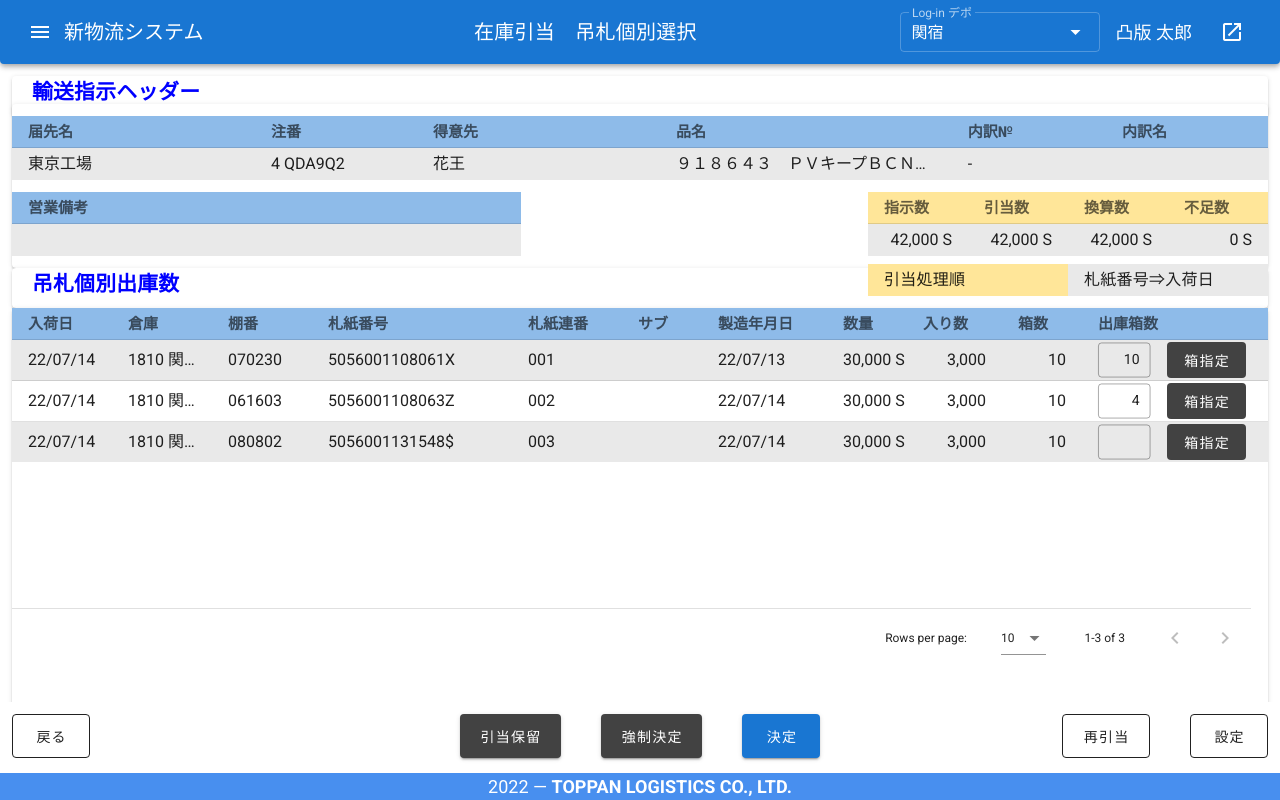
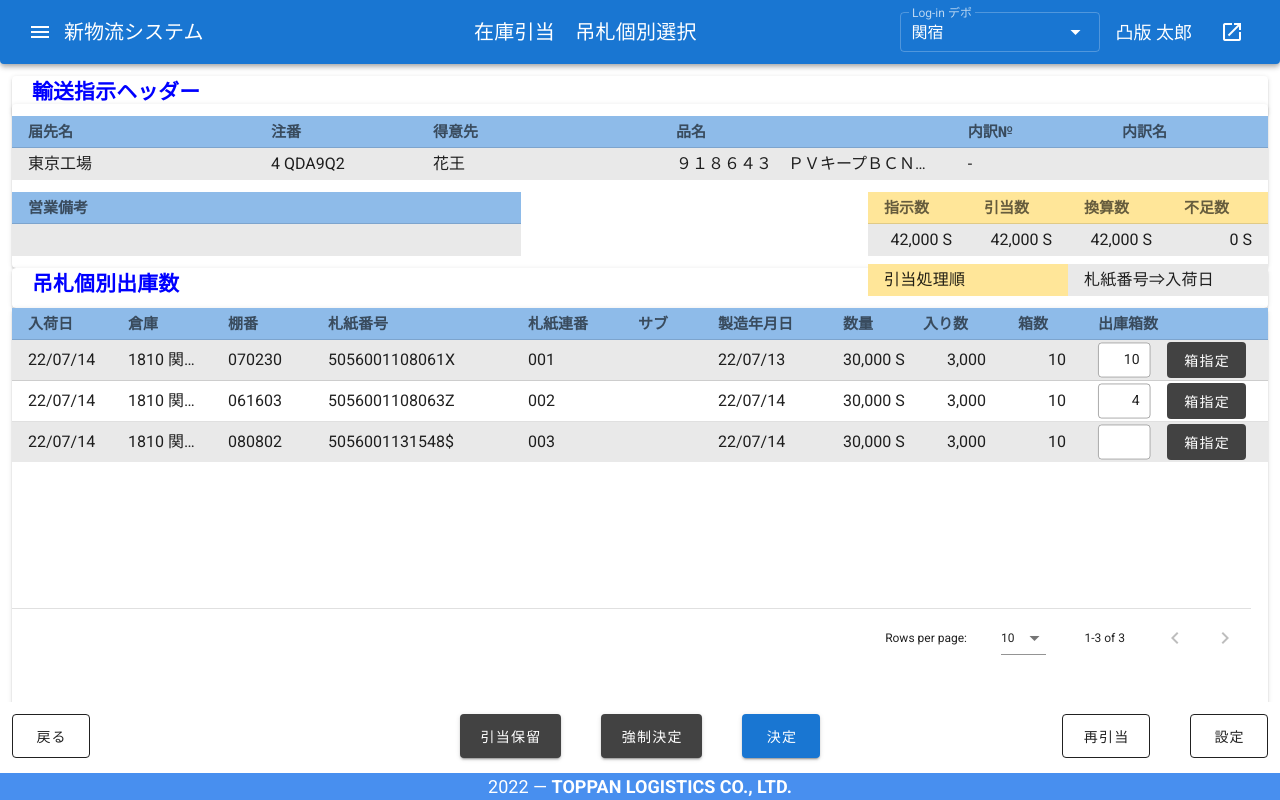
Before and after one commit to ryosuke-tsuji/zaiko_hikiate, a Vue app: page /zaiko_hikiate_kobetsu/1 in a window 1280 px wide. Shown: the top 800 px of the page. Built offline with nearby package versions, Linux system fonts and the light colour scheme.

Commit message:
検索画面・個別画面　表内テキストフィールドの背景色を白に変更

```diff
--- a/src/views/ZaikoHikiate.vue
+++ b/src/views/ZaikoHikiate.vue
@@ -85,7 +85,7 @@
           <v-card>
             <v-data-table :headers="shownHeaders" :items="itemList" item-key="ID" dense multi-sort fixed-header show-select no-data-text="検索してください。" height=400>
               <template #[`item.jun`]="{ item }">
-                <v-text-field outlined dense hide-details v-model="item.jun" class="junArea textRight compact-form" />
+                <v-text-field outlined dense hide-details v-model="item.jun" class="junArea textRight compact-form white" />
               </template>
               <template #[`item.weight`]="{ item }">
                 <div style="text-align: right;">{{item.weight}}</div>
--- a/src/views/ZaikoHikiateKobetsu.vue
+++ b/src/views/ZaikoHikiateKobetsu.vue
@@ -76,13 +76,13 @@
               </template>
               <template #[`item.syukkohakosu`]="{ item }">
                 <div style="display: flex; align-items: center;">
-                  <v-text-field outlined dense hide-details v-model="item.syukkohakosu" class="syukkoArea textRight compact-form" v-if="item.status != 2" />
+                  <v-text-field outlined dense hide-details v-model="item.syukkohakosu" class="syukkoArea textRight compact-form white" v-if="item.status != 2" />
                   <v-spacer></v-spacer>
                   <v-btn :class='[item.isSetting ? "outlined" : "secondary"]' depressed dense @click="hakoShitei(item.ID)"><span>箱指定</span></v-btn>
                 </div>
               </template>
               <template #[`item.tsurifuraBiko`]="{ item }">
-                <v-text-field outlined dense hide-details v-model="item.tsurifuraBiko" style="bikoArea" class="compact-form" />
+                <v-text-field outlined dense hide-details v-model="item.tsurifuraBiko" style="bikoArea" class="compact-form white" />
               </template>
               <template #[`item.fudagamiNo`]="{ item }">
                 {{ item.fudagamiNo }}
```
